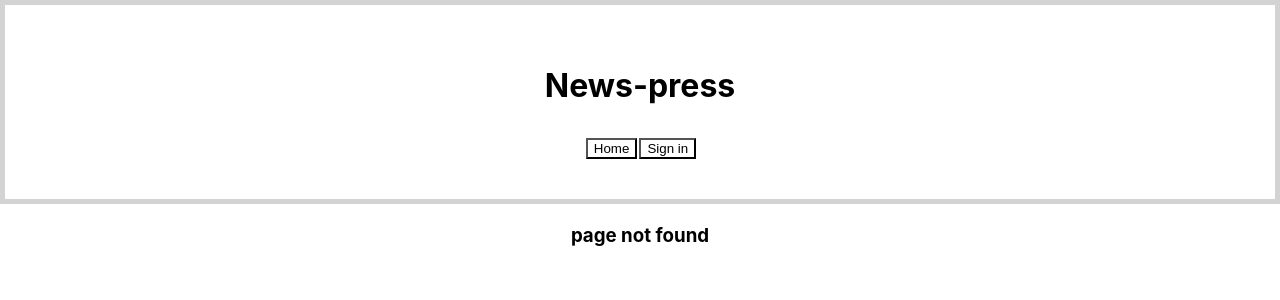
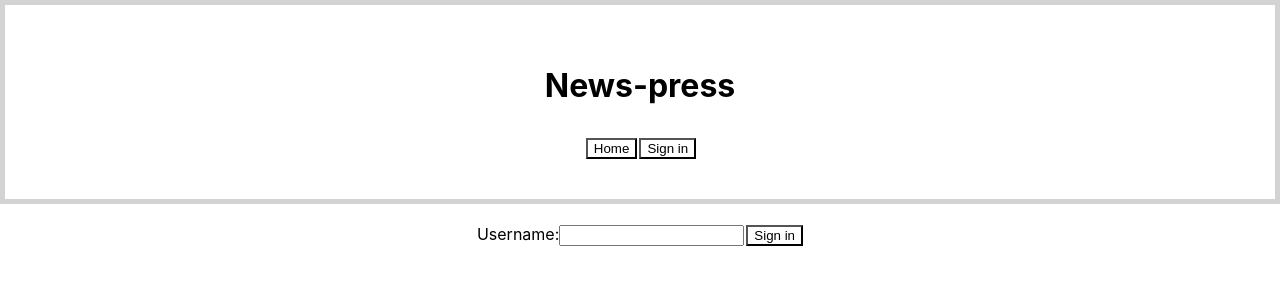
Before and after one commit to RaeKimie/news-press-react, a React (Create React App) app: page /sign-in in a window 1280 px wide. Before the commit this address had no page. Shown: the top 300 px of the page. Built offline with nearby package versions, Linux system fonts and the light colour scheme.

Commit message:
added sign in passing user info to app state

```diff
--- a/src/App.js
+++ b/src/App.js
@@ -5,13 +5,24 @@ import { Router } from "@reach/router";
 import SingleArticle from "./components/SingleArticle";
 import ArticleList from "./components/ArticleList";
 import ErrDisplayer from "./components/ErrDisplayer";
+import SignInUser from "./components/SignInUser";
+
 class App extends Component {
+  state = { username: "", avatar_url: "", name: "" };
+
+  addUserInfo = userInfo => {
+    this.setState({ ...userInfo }, () => {
+      console.log(this.state, "App state");
+    });
+  };
+
   render() {
     return (
       <div className="App">
         <Header />
         <Router>
-          <ArticleList path="/" />
+          <ArticleList path="/" user={this.state} />
+          <SignInUser path="/sign-in" addUserInfo={this.addUserInfo} />
           <SingleArticle path="/articles/:article_id/*" />
           <ErrDisplayer default />
         </Router>
--- a/src/components/ArticleList.jsx
+++ b/src/components/ArticleList.jsx
@@ -17,6 +17,7 @@ class ArticleList extends Component {
   };
 
   componentDidMount() {
+    console.log(this.props, "in article list checking app state");
     this.getAllArticles();
   }
   componentDidUpdate(prevProps, prevState) {
--- a/src/components/NavBar.jsx
+++ b/src/components/NavBar.jsx
@@ -8,7 +8,9 @@ class NavBar extends Component {
         <Link to="/">
           <button>Home</button>
         </Link>
-        <button>Sign in</button>
+        <Link to="/sign-in">
+          <button>Sign in</button>
+        </Link>
       </nav>
     );
   }
--- /dev/null
+++ b/src/components/SignInUser.jsx
@@ -0,0 +1,50 @@
+import React, { Component } from "react";
+import * as api from "../utils/api";
+//import { Link } from "@reach/router";
+
+class SignInUser extends Component {
+  state = { username: "", avatar_url: "", name: "" };
+
+  handleChange = event => {
+    this.setState({ [event.target.name]: event.target.value });
+  };
+  handleSubmit = event => {
+    event.preventDefault();
+    this.getUserInfo();
+  };
+
+  getUserInfo = () => {
+    api
+      .fetchUserInfo(this.state.username)
+      .then(user => {
+        this.setState({ ...user });
+      })
+      .then(() => {
+        this.props.addUserInfo(this.state);
+      })
+      .then(() => {
+        this.setState({ username: "", avatar_url: "", name: "" });
+      });
+  };
+
+  render() {
+    return (
+      <main>
+        <form onSubmit={this.handleSubmit}>
+          <label>
+            Username:
+            <input
+              name="username"
+              type="text"
+              value={this.state.username}
+              onChange={this.handleChange}
+            />
+          </label>
+          <button>Sign in</button>
+        </form>
+      </main>
+    );
+  }
+}
+
+export default SignInUser;
--- a/src/utils/api.js
+++ b/src/utils/api.js
@@ -2,7 +2,6 @@ const axios = require("axios");
 
 const baseUrl = "https://news-press.herokuapp.com/api";
 exports.fetchAllArticles = (author, topic, sort_by) => {
-  console.log(sort_by);
   return axios
     .get(`${baseUrl}/articles`, { params: { author, topic, sort_by } })
     .then(({ data }) => {
@@ -21,3 +20,9 @@ exports.fetchAllComments = uri => {
     return data.comments;
   });
 };
+
+exports.fetchUserInfo = username => {
+  return axios.get(`${baseUrl}/users/${username}`).then(({ data }) => {
+    return data.user;
+  });
+};
```
